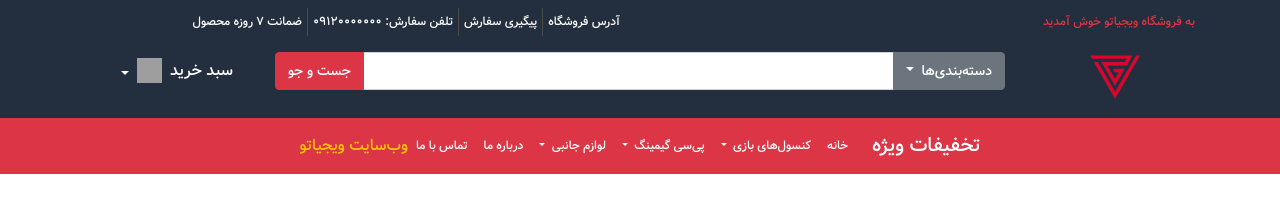
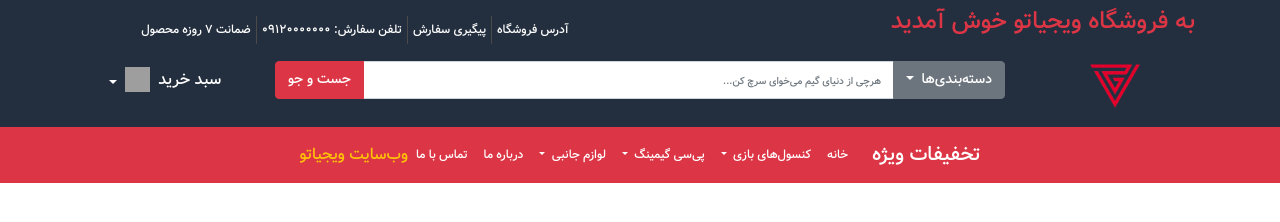
Before and after one commit to Ali-Jafaripour6/Vigiato_Shop, a plain HTML site: page index.html in a window 1280 px wide. Drawn offline with nearby package versions, Linux system fonts and the light colour scheme; grey boxes are pictures that could not be loaded; files whose address does not match are found by name.

Commit message:
designing navabr part4

```diff
--- a/assets/css/_top-nav.css
+++ b/assets/css/_top-nav.css
@@ -102,3 +102,16 @@ div.dropdown-menu a ul li {
   color: #dc3545 !important;
   font-weight: bolder;
 }
+
+.custom-navbar-toggler {
+  color: white !important;
+  border: none;
+}
+
+.custom-navbar-toggler:focus {
+  outline: none;
+}
+
+input::placeholder {
+  font-size: 10px;
+}
--- a/index.html
+++ b/index.html
@@ -13,11 +13,13 @@
         <div class="container mt-2">
           <div class="row d-flex justify-content-center align-items-center">
             <div class="col-sm-12 col-md-6">
-              <p class="text-danger text-md-right text-center">
+              <h4 class="text-danger text-md-right text-center">
                 به فروشگاه ویجیاتو خوش آمدید
-              </p>
+              </h4>
             </div>
-            <div class="col-sm-12 col-md-6">
+            <div
+              class="col-sm-12 col-md-6 mt-2 d-flex justify-content-center align-items-center"
+            >
               <nav class="nav custom-top-nav">
                 <a
                   class="nav-link text-white border-left top-list-hover"
@@ -35,7 +37,7 @@
                   >تلفن سفارش: ۰۹۱۲۰۰۰۰۰۰۰</a
                 >
                 <a
-                  class="nav-link text-white top-list-hover d-none d-md-block"
+                  class="nav-link text-white top-list-hover d-none d-lg-block"
                   href="#"
                   >ضمانت ۷ روزه محصول</a
                 >
@@ -95,6 +97,7 @@
                   </div>
                 </div>
                 <input
+                  placeholder="هرچی از دنیای گیم می‌خوای سرچ کن..."
                   type="text"
                   class="form-control"
                   aria-label="Text input with dropdown button"
@@ -109,7 +112,7 @@
                 </div>
               </div>
             </div>
-            <div class="col-sm-12 col-md-2">
+            <div class="col-sm-12 col-md-2 d-flex justify-content-center">
               <div class="dropdown">
                 <a
                   class="btn btn-secondary dropdown-toggle border-0 basket-icon custom-dropdown-toggle"
@@ -193,12 +196,14 @@
           </div>
         </div>
         <nav class="bg-danger w-100 position-relative">
-          <div class="container">
-            <div class="row d-flex justify-content-center">
-              <nav class="navbar navbar-expand-lg navbar-dark custom-navbar">
+          <div
+            class="container-fluid d-flex justify-content-center align-items-center"
+          >
+            <div class="row">
+              <nav class="navbar navbar-expand-md navbar-dark custom-navbar">
                 <a class="navbar-brand ml-3" href="#">تخفیفات ویژه</a>
                 <button
-                  class="navbar-toggler"
+                  class="navbar-toggler custom-navbar-toggler"
                   type="button"
                   data-toggle="collapse"
                   data-target="#navbarSupportedContent"
```
